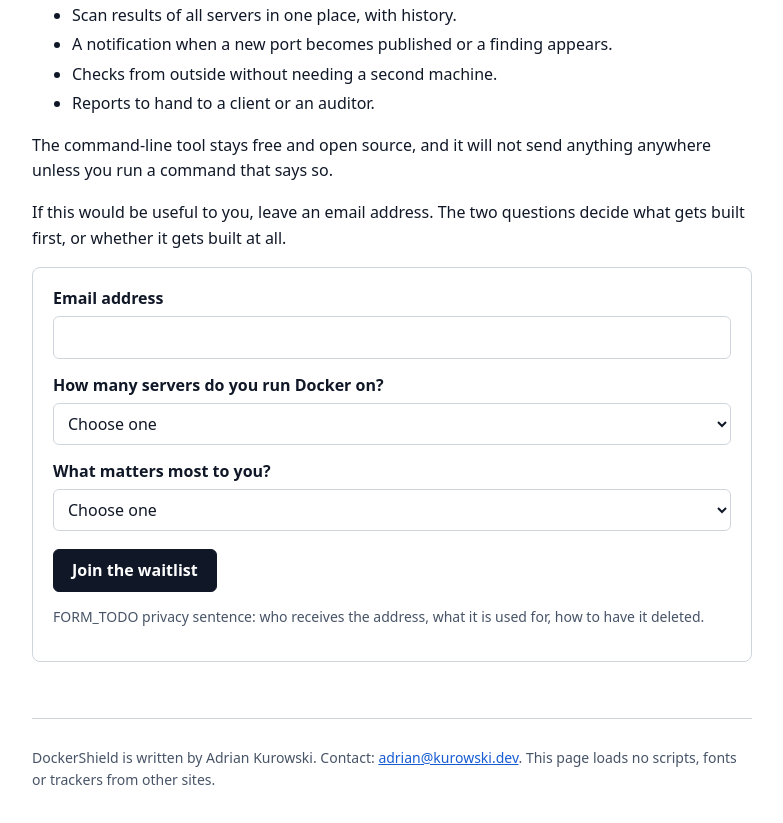
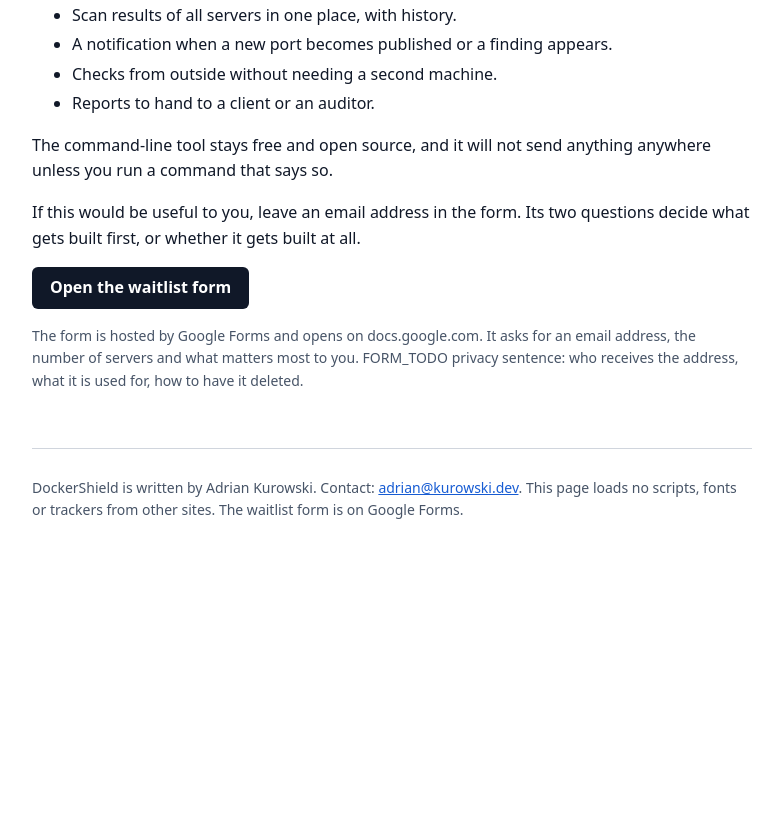
Before and after one commit to adrian13508/dockershield, a plain HTML site: page site/index.html in a window 1280 px wide. Shown: the part 1690-2513 px from the top of the page, without its empty margins (248-1031 px from the left). After the commit the page ends 2290 px from the top, so only its background shows below. Drawn offline with Linux system fonts and the light colour scheme.

Commit message:
site: link to a Google Form instead of a native form

```diff
--- a/site/index.html
+++ b/site/index.html
@@ -20,11 +20,7 @@
   code { font: 14px ui-monospace, SFMono-Regular, Menlo, Consolas, monospace; background: var(--code); padding: 1px 4px; border-radius: 3px; }
   pre code { background: none; padding: 0; font-size: 13px; }
   li { margin: 4px 0; }
-  form { border: 1px solid var(--line); border-radius: 8px; padding: 18px 20px; margin-top: 16px; }
-  label { display: block; font-weight: 600; margin: 14px 0 4px; }
-  label:first-child { margin-top: 0; }
-  input, select, button { font: inherit; color: inherit; background: var(--bg); border: 1px solid var(--line); border-radius: 6px; padding: 8px 10px; width: 100%; }
-  button { width: auto; margin-top: 18px; padding: 8px 18px; font-weight: 600; cursor: pointer; background: var(--fg); color: var(--bg); border-color: var(--fg); }
+  .button { display: inline-block; padding: 8px 18px; font-weight: 600; border-radius: 6px; text-decoration: none; background: var(--fg); color: var(--bg); }
   footer { margin-top: 56px; padding-top: 14px; border-top: 1px solid var(--line); }
 </style>
 </head>
@@ -81,47 +77,24 @@
   <li>Reports to hand to a client or an auditor.</li>
 </ul>
 <p>The command-line tool stays free and open source, and it will not send anything anywhere unless you run a command that says so.</p>
-<p>If this would be useful to you, leave an email address. The two questions decide what gets built first, or whether it gets built at all.</p>
+<p>If this would be useful to you, leave an email address in the form. Its two questions decide what gets built first, or whether it gets built at all.</p>
 
-<!-- TODO(Adrian): choose how sign-ups are collected (see TODO-ADRIAN.md), then replace
-     FORM_TODO below with the endpoint and fill in the privacy sentence. The Pages
-     workflow refuses to deploy while FORM_TODO is present. -->
-<form action="FORM_TODO" method="POST">
-  <label for="email">Email address</label>
-  <input id="email" name="email" type="email" required autocomplete="email">
-
-  <label for="servers">How many servers do you run Docker on?</label>
-  <select id="servers" name="servers" required>
-    <option value="" selected disabled>Choose one</option>
-    <option>1</option>
-    <option>2 to 5</option>
-    <option>6 to 20</option>
-    <option>More than 20</option>
-  </select>
-
-  <label for="priority">What matters most to you?</label>
-  <select id="priority" name="priority" required>
-    <option value="" selected disabled>Choose one</option>
-    <option value="history">All servers in one place, with history</option>
-    <option value="alerts">A notification when something new is exposed</option>
-    <option value="outside">Checks from outside without a second machine</option>
-    <option value="reports">Reports for clients or audits</option>
-    <option value="other">Something else</option>
-  </select>
-
-  <input type="hidden" name="ref" id="ref" value="site">
-  <button type="submit">Join the waitlist</button>
-  <p class="muted">FORM_TODO privacy sentence: who receives the address, what it is used for, how to have it deleted.</p>
-</form>
+<!-- TODO(Adrian): create the Google Form (steps in TODO-ADRIAN.md, M2), then replace
+     FORM_TODO in the href with its pre-filled link and write the privacy sentence.
+     The Pages workflow refuses to deploy while FORM_TODO is present. -->
+<p><a class="button" id="signup" href="FORM_TODO">Open the waitlist form</a></p>
+<p class="muted">The form is hosted by Google Forms and opens on docs.google.com. It asks for an email address, the number of servers and what matters most to you. FORM_TODO privacy sentence: who receives the address, what it is used for, how to have it deleted.</p>
 
 <footer class="muted">
-  <p>DockerShield is written by Adrian Kurowski. Contact: <a href="mailto:adrian@kurowski.dev">adrian@kurowski.dev</a>. This page loads no scripts, fonts or trackers from other sites.</p>
+  <p>DockerShield is written by Adrian Kurowski. Contact: <a href="mailto:adrian@kurowski.dev">adrian@kurowski.dev</a>. This page loads no scripts, fonts or trackers from other sites. The waitlist form is on Google Forms.</p>
 </footer>
 
 <script>
-  // Where the visitor came from (?ref=readme, ?ref=cli), sent with the form and nowhere else
+  // Where the visitor came from (?ref=readme, ?ref=cli). The form link carries the
+  // placeholder DS_REF in its pre-filled "source" answer; it is replaced here.
   var ref = new URLSearchParams(location.search).get("ref");
-  if (/^[a-z0-9_-]{1,20}$/.test(ref || "")) document.getElementById("ref").value = ref;
+  var link = document.getElementById("signup");
+  link.href = link.href.replace("DS_REF", /^[a-z0-9_-]{1,20}$/.test(ref || "") ? ref : "site");
 </script>
 </body>
 </html>
```
Also changed, not shown: 2 other files.
